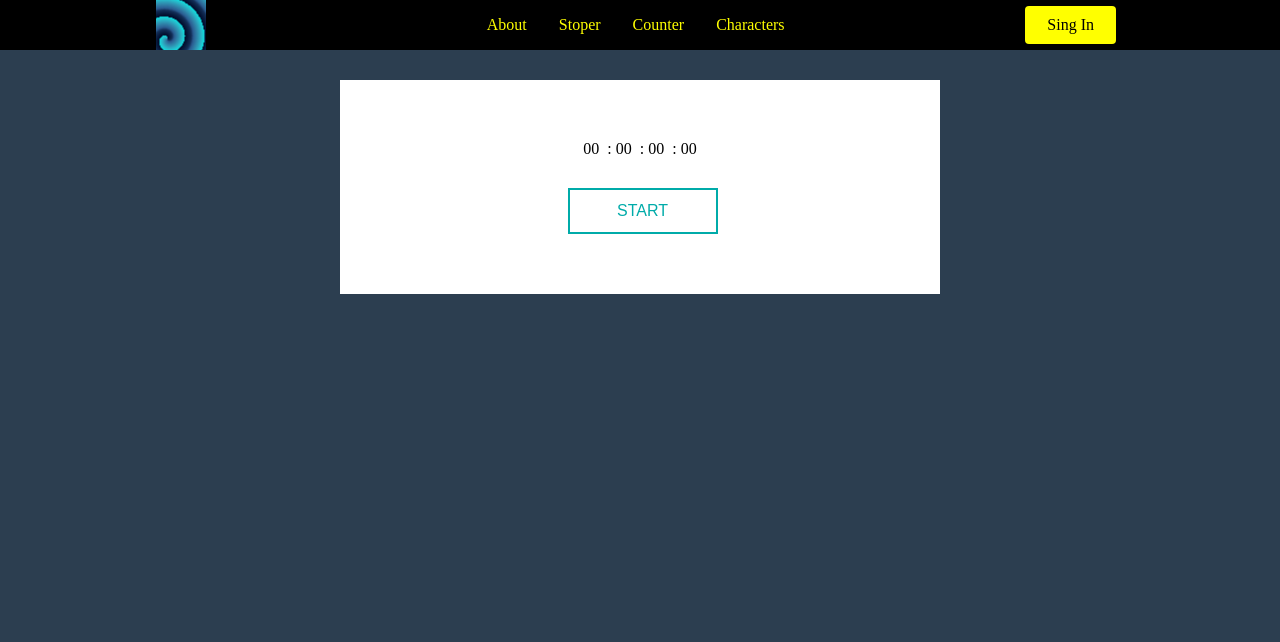
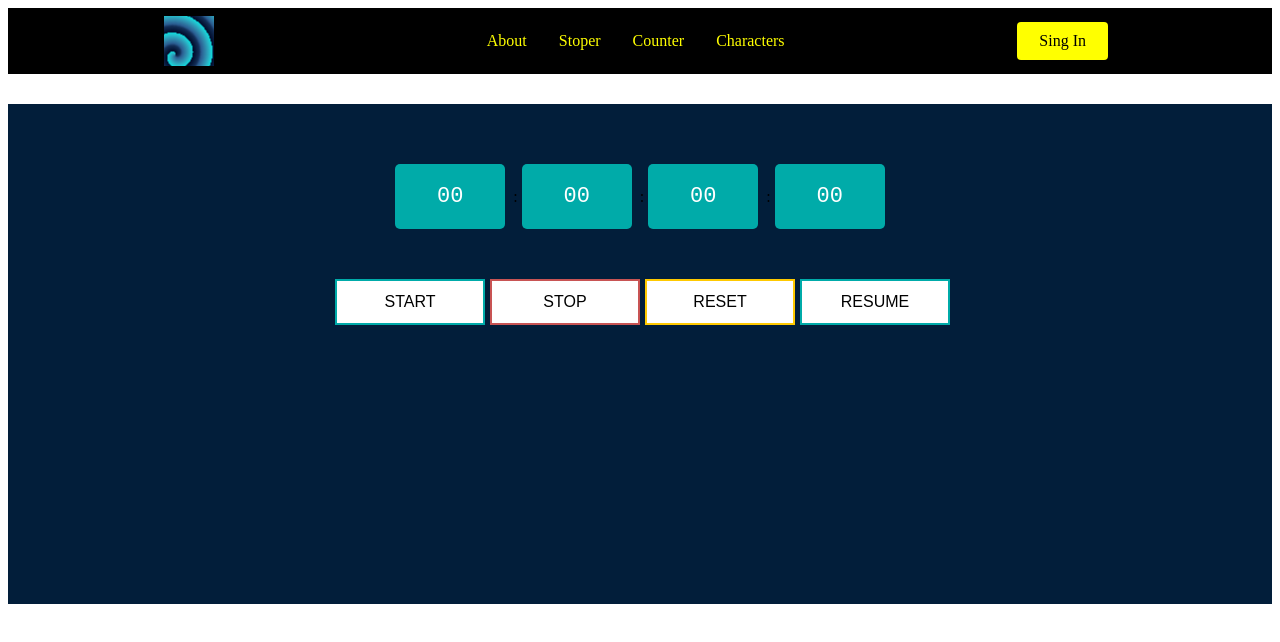
Before and after one commit to kwieco/homework, a React (Create React App) app in the folder react-app/new_app/firstproject/: page /stoper in a window 1280 px wide. Shown: the top 642 px of the page. Built offline with nearby package versions, Linux system fonts and the light colour scheme.

Commit message:
aktualizacjaStoper

```diff
--- a/react-app/new_app/firstproject/src/App.css
+++ b/react-app/new_app/firstproject/src/App.css
@@ -1,5 +1,5 @@
 body {
-    background: #2c3E50;
+    background: #021e3a;
 }
 
 *{
@@ -10,7 +10,7 @@ body {
 
 .main-section {
     background: transparent;
-    max-width: 600px;
+    max-width: 750px;
     width: 90%;
     height: 500px;
     margin: 30px auto;
@@ -27,7 +27,7 @@ body {
     padding: 60px 0px;
     text-align: center;
 }
-.span {
+   .stopwatch.div.span {
         background: #00aba9;
         color: white;
         display: inline-block;
@@ -61,6 +61,11 @@ body {
     color: #00aba9;
 }
 
+.stopwatch-btn-red {
+    border: 2px solid #c85454;
+    color: #c85454;
+}
+
 .stopwatch-btn-red:hover {
     background: #c85454;
     border: 2px solid #c85454;
--- a/react-app/new_app/firstproject/src/App.js
+++ b/react-app/new_app/firstproject/src/App.js
@@ -1,14 +1,13 @@
 import React from 'react';
-import './App.css';
 import NavBar from './components/Navbar';
 import { BrowserRouter as Router, Switch, Route } from 'react-router-dom';
 import Home from './pages';
-import About from './pages/about';
+import About from './pages/About';
 import Stoper from './pages/Stoper';
 import Counter from './pages/Counter';
 import Characters from './pages/Characters';
 import Registry from './pages/Registry';
-
+import Login from './pages/Login';
 
 
 function App() {
@@ -22,6 +21,7 @@ function App() {
         <Route path='/stoper' component={Stoper} />
         <Route path='/counter' component={Counter} />
         <Route path='/characters' component={Characters} />
+        <Route path='/login' component={Login} />
         <Route path='/signin' component={Registry} />
 
       </Switch>
--- a/react-app/new_app/firstproject/src/components/Navbar/NavElements.js
+++ b/react-app/new_app/firstproject/src/components/Navbar/NavElements.js
@@ -6,6 +6,7 @@ export const Nav = styled.nav`
     background: #000;
     height: 50px;
     display: flex;
+    position: sticky;
     justify-content: space-between;
     padding: 0.5rem calc((100vw - 1000px) /2);
     z-index: 10;
--- a/react-app/new_app/firstproject/src/components/stopwatch/BtnComponent.js
+++ b/react-app/new_app/firstproject/src/components/stopwatch/BtnComponent.js
@@ -1,11 +1,16 @@
 import React from 'react'
-
+import { Stopwatch2, StopwatchBtnRed, StopwatchBtnGre, StopwatchBtnYel } from './stopWatch.style';
 
 function BtnComponent(props) {
     return (
-        <div>
-            <button className='stopwatch-btn stopwatch-btn-gre' onClick={props.start}>Start</button>
-        </div>
+        <Stopwatch2>
+
+            <StopwatchBtnGre  onClick={props.start}>Start</StopwatchBtnGre>
+            <StopwatchBtnRed  onClick={props.stop}>Stop</StopwatchBtnRed>
+            <StopwatchBtnYel  onClick={props.reset}>Reset</StopwatchBtnYel>
+            <StopwatchBtnGre onClick={props.resume}>Resume</StopwatchBtnGre>
+
+        </Stopwatch2>
     );
 }
 
--- a/react-app/new_app/firstproject/src/components/stopwatch/DisplayComponent.js
+++ b/react-app/new_app/firstproject/src/components/stopwatch/DisplayComponent.js
@@ -1,14 +1,15 @@
 import React from 'react'
+import { Stopwatch, TimerBox } from './stopWatch.style';
 
 
 function DisplayComponent(props) {
     return (
-        <div>
-            <span>{(props.time.h >= 10)? props.time.h : '0'+ props.time.h}</span> &nbsp;:&nbsp;
-            <span>{(props.time.m >= 10)? props.time.m : '0'+ props.time.m}</span> &nbsp;:&nbsp;
-            <span>{(props.time.s >= 10)? props.time.s : '0'+ props.time.s}</span> &nbsp;:&nbsp;
-            <span>{(props.time.ms >= 10)? props.time.ms : '0'+ props.time.ms}</span>
-        </div>
+        <Stopwatch>
+            <TimerBox>{(props.time.h >= 10)? props.time.h : '0'+ props.time.h}</TimerBox> &nbsp;:&nbsp;
+            <TimerBox>{(props.time.m >= 10)? props.time.m : '0'+ props.time.m}</TimerBox> &nbsp;:&nbsp;
+            <TimerBox>{(props.time.s >= 10)? props.time.s : '0'+ props.time.s}</TimerBox> &nbsp;:&nbsp;
+            <TimerBox>{(props.time.ms >= 10)? props.time.ms : '0'+ props.time.ms}</TimerBox>
+        </Stopwatch>
     )
 }
 
--- a/react-app/new_app/firstproject/src/index.js
+++ b/react-app/new_app/firstproject/src/index.js
@@ -1,16 +1,10 @@
 import React from 'react';
 import ReactDOM from 'react-dom';
 import App from './App';
-import reportWebVitals from './reportWebVitals';
+
 
 ReactDOM.render(
-  <React.StrictMode>
-    <App />
-  </React.StrictMode>,
+
+    <App />,
   document.getElementById('root')
 );
-
-// If you want to start measuring performance in your app, pass a function
-// to log results (for example: reportWebVitals(console.log))
-// or send to an analytics endpoint. Learn more: https://bit.ly/CRA-vitals
-reportWebVitals();
--- a/react-app/new_app/firstproject/src/pages/Stoper.js
+++ b/react-app/new_app/firstproject/src/pages/Stoper.js
@@ -1,16 +1,30 @@
 import React, {useState} from 'react';
 import DisplayComponent from '../components/stopwatch/DisplayComponent';
 import BtnComponent from '../components/stopwatch/BtnComponent';
-import '../App.css'
+import { MainSections, ClockHolder, Body} from '../components/stopwatch/stopWatch.style';
+
 
 function Stoper () {
 	const [time, setTime] = useState({ms:0, s:0, m:0, h:0});
+	const [interval, setInt] = useState();
+
 
 	const start = () => {
 		run();
-		setInterval(run,10);
+		setInt(setInterval(run,10));
 	};
 
+	const stop = () => {
+		clearInterval(interval);
+
+	};
+
+	const reset = () => {
+		clearInterval(interval);
+		setTime({ms:0, s:0, m:0, h:0})
+	};
+
+	const resume = () => start();
 	let updatedMs = time.ms, updatedS = time.s, updatedM = time.m, updatedH = time.h;
 
 	const run = () => {
@@ -30,16 +44,16 @@ function Stoper () {
 		return setTime({ms:updatedMs, s:updatedS, m:updatedM, h:updatedH});
 	};
     return (
-        <div className='main-section'>
-			<div className='clock-holder'>
-				<div className='stopwatch'>
+		<Body>
+        <MainSections>
+			<ClockHolder>
 					<DisplayComponent time={time}  />
-					<BtnComponent start={start}/>
-				</div>
-			</div>
+					<BtnComponent start={start}  stop={stop} resume={resume} reset={reset}/>
+			</ClockHolder>
 
-        </div>
+        </MainSections>
+		</Body>
     )
 }
 
-export default Stoper
+export default Stoper;
```
Also changed, not shown: react-app/new_app/firstproject/src/components/stopwatch/stopWatch.style.js (line endings or trailing spaces). Lines whose indentation alone changed are shown as unchanged.
